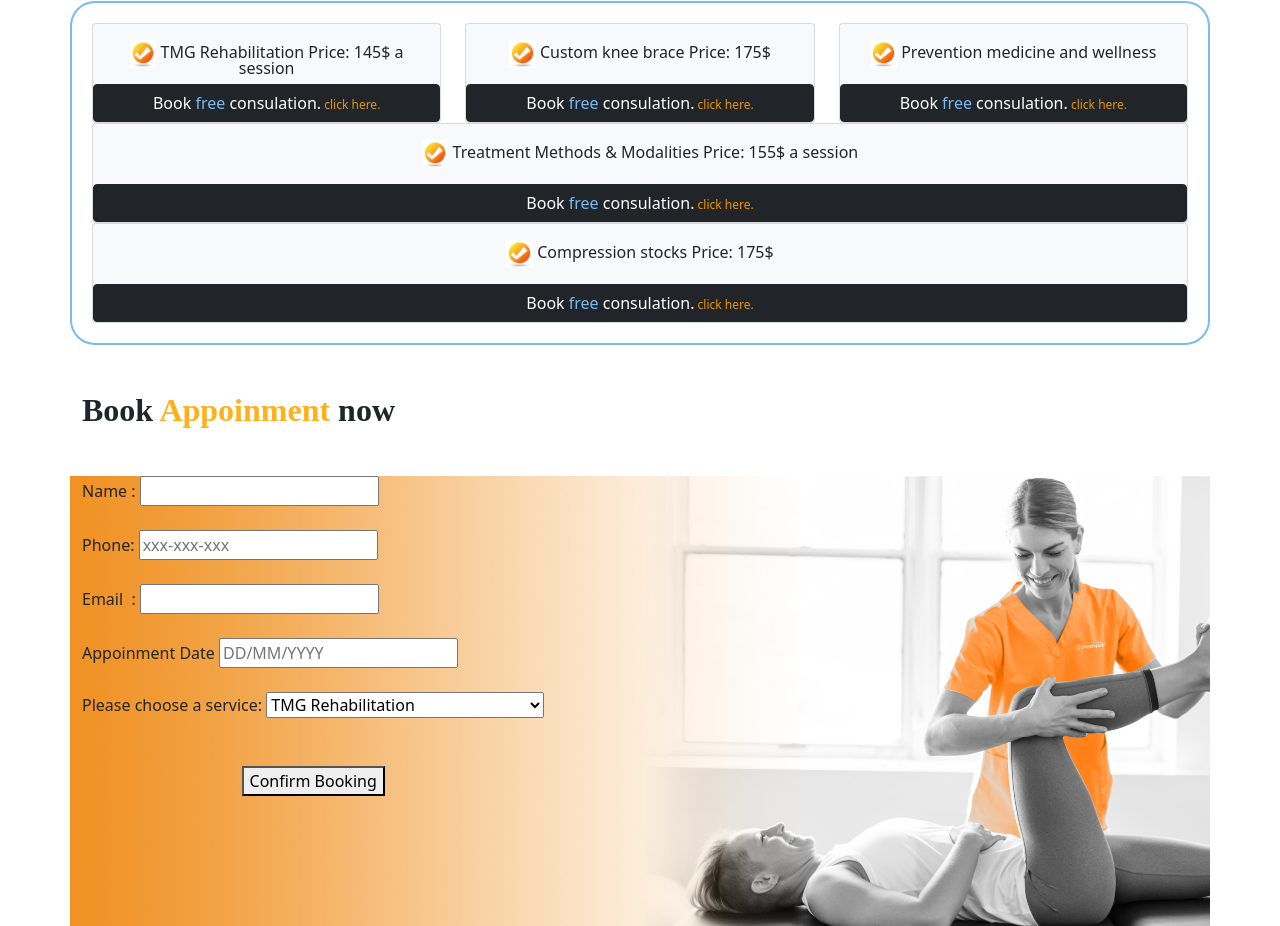
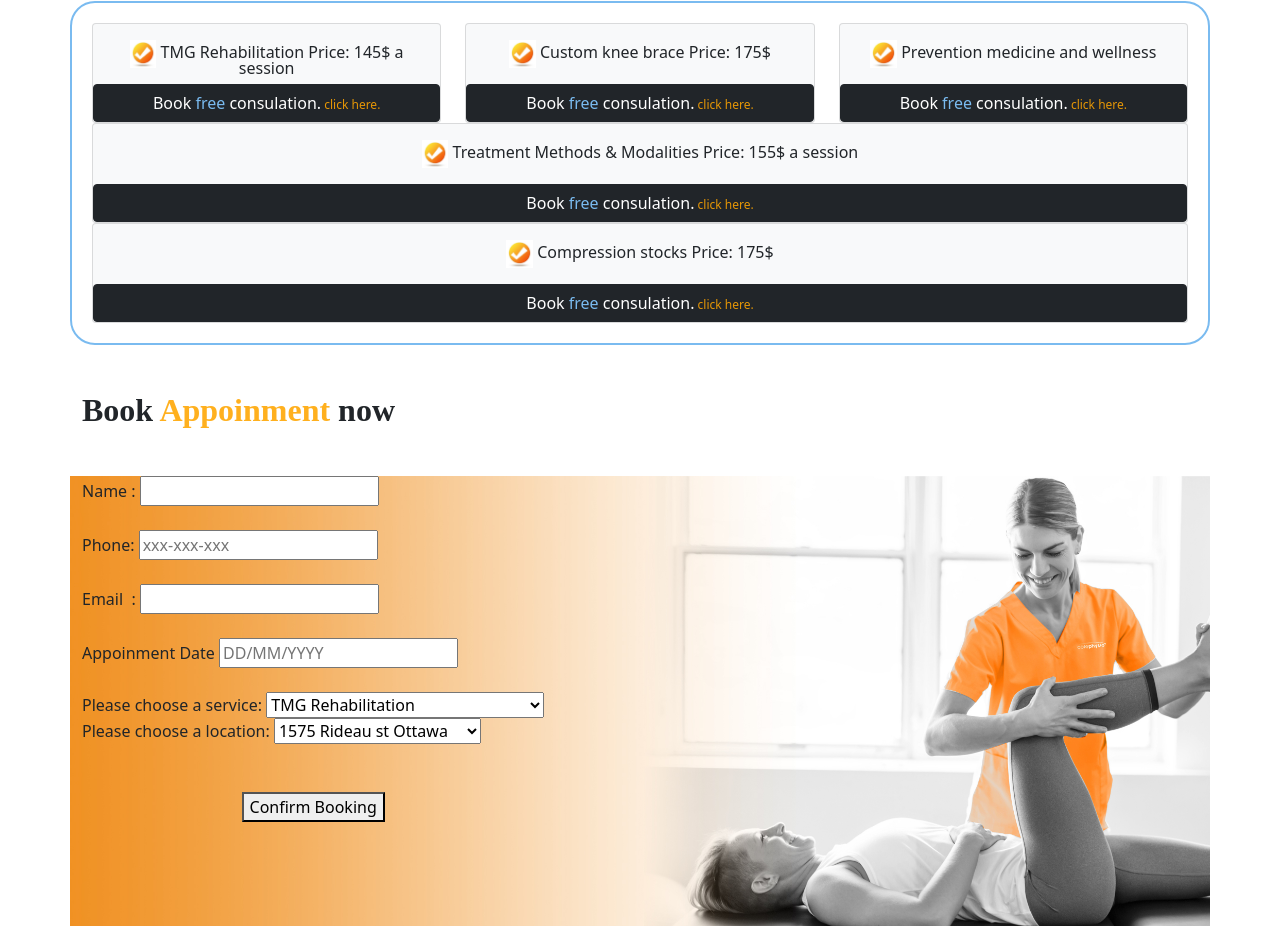
Before and after one commit to nfarah07/physioTherapistWEBpage-physioLight-, a plain HTML site: page index.html in a window 1280 px wide. Shown: the part 1569-2495 px from the top of the page. Drawn offline with nearby package versions, Linux system fonts and the light colour scheme.

Commit message:
Update index.html

```diff
--- a/index.html
+++ b/index.html
@@ -302,6 +302,17 @@
                     <option value="Compression" onchange="serviceChoice(this.value)">Compression stocks</option>
                 </select>
             </div>
+            <div class="service-location" id="service-location" on>
+                <label for="form">
+                    Please choose a location:
+                </label>
+                <select id="service-location">
+                    <option value="1">1575 Rideau st Ottawa</option>
+                    <option value="2" >2030 Merivale rd Ottawa </option>
+                    <option value="3"> 2020 Yonge st Toronto</option>
+
+                </select>
+            </div>
 
             <div class="final text-center">
                 <br>
```
